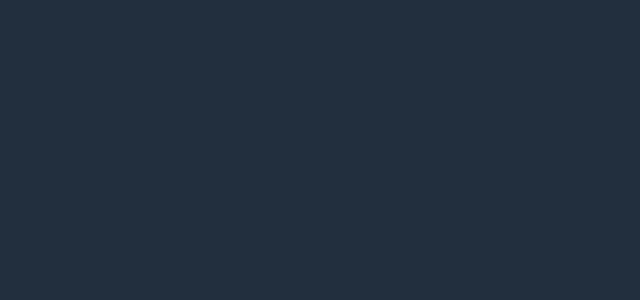
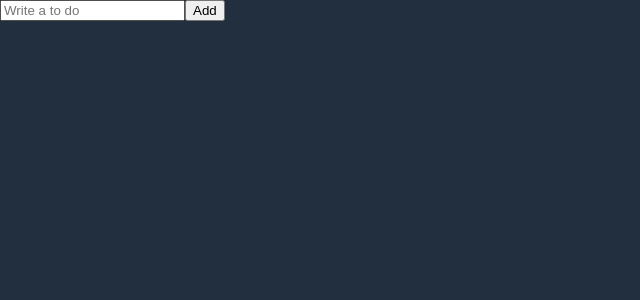
Before and after one commit to S2-D/react-masterclass, a React (Create React App) app: page / in a window 1280 px wide. Shown: the top 300 px of the page, without its empty margins (0-640 px from the left). Built offline with nearby package versions, Linux system fonts and the light colour scheme.

Commit message:
#5.5 To Do Setup

```diff
--- a/src/App.tsx
+++ b/src/App.tsx
@@ -1,4 +1,5 @@
 import { createGlobalStyle } from "styled-components";
+import ToDoList from "./ToDoList";
 
 const GlobalStyle = createGlobalStyle`
 @import url('https://fonts.googleapis.com/css2?family=Source+Sans+Pro:wght@300;400&display=swap');
@@ -68,6 +69,7 @@
   return (
     <>
       <GlobalStyle />
+      <ToDoList />
     </>
   );
 }
--- /dev/null
+++ b/src/ToDoList.tsx
@@ -0,0 +1,24 @@
+import React, { useState } from "react";
+
+function ToDoList() {
+  const [toDo, setToDo] = useState("");
+  const onChange = (event: React.FormEvent<HTMLInputElement>) => {
+    const {
+      currentTarget: { value },
+    } = event;
+    setToDo(value);
+  };
+  const onSubmit = (event: React.FormEvent<HTMLFormElement>) => {
+    event.preventDefault();
+    console.log(toDo);
+  };
+  return (
+    <div>
+      <form onSubmit={onSubmit}>
+        <input onChange={onChange} value={toDo} placeholder="Write a to do" />
+        <button>Add</button>
+      </form>
+    </div>
+  );
+}
+export default ToDoList;
```
